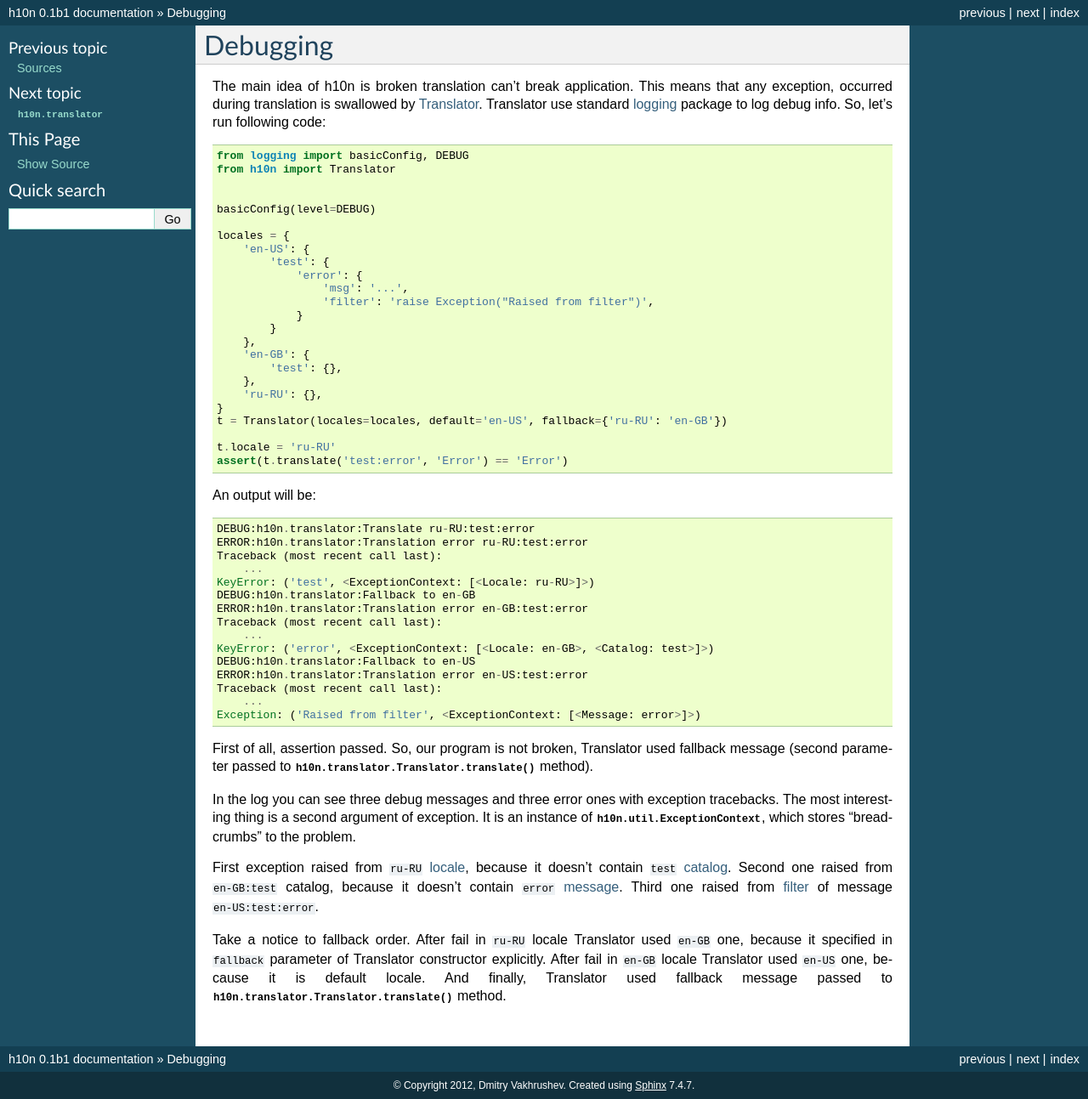
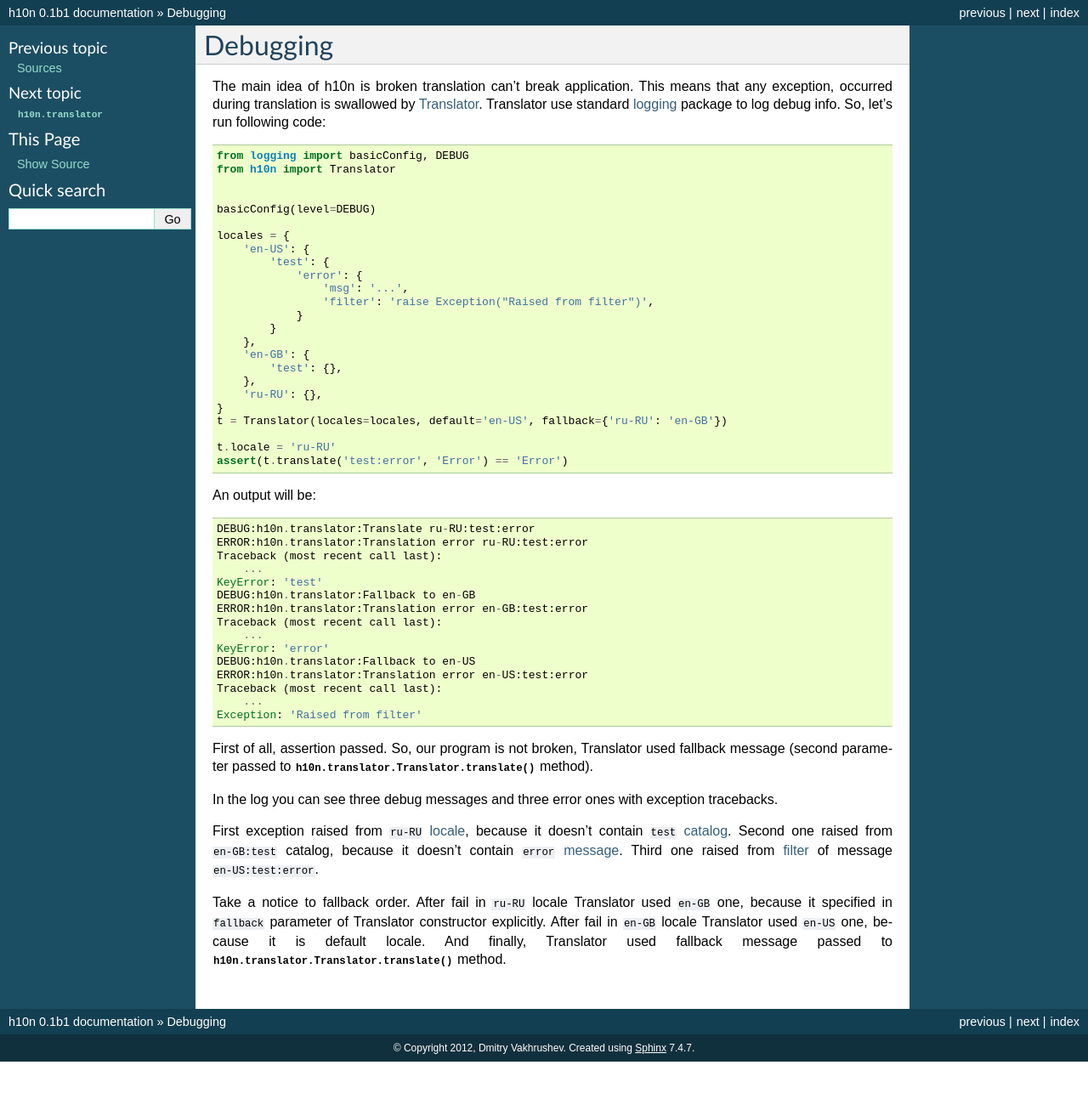
Before and after one commit to kr41/h10n, a Sphinx documentation site: the page built from docs/narrative/6_debugging.rst, in a window 1280 px wide. Shown: the whole page at 85% size. Built offline with Sphinx 7.4.7, drawn with Linux system fonts in a browser that asks for light colours; after the commit the page ends 1249 px from its top, so only the background shows below that.

Commit message:
Updated debugging part of docs

```diff
--- a/docs/narrative/6_debugging.rst
+++ b/docs/narrative/6_debugging.rst
@@ -19,26 +19,24 @@ An output will be::
     ERROR:h10n.translator:Translation error ru-RU:test:error
     Traceback (most recent call last):
         ...
-    KeyError: ('test', <ExceptionContext: [<Locale: ru-RU>]>)
+    KeyError: 'test'
     DEBUG:h10n.translator:Fallback to en-GB
     ERROR:h10n.translator:Translation error en-GB:test:error
     Traceback (most recent call last):
         ...
-    KeyError: ('error', <ExceptionContext: [<Locale: en-GB>, <Catalog: test>]>)
+    KeyError: 'error'
     DEBUG:h10n.translator:Fallback to en-US
     ERROR:h10n.translator:Translation error en-US:test:error
     Traceback (most recent call last):
         ...
-    Exception: ('Raised from filter', <ExceptionContext: [<Message: error>]>)
+    Exception: 'Raised from filter'
 
 First of all, assertion passed.  So, our program is not broken, Translator used
 fallback message (second parameter passed
 to :meth:`h10n.translator.Translator.translate` method).
 
 In the log you can see three debug messages and three error ones with exception
-tracebacks.  The most interesting thing is a second argument of exception.
-It is an instance of :class:`h10n.util.ExceptionContext`, which stores
-"breadcrumbs" to the problem.
+tracebacks.
 
 First exception raised from ``ru-RU`` :term:`locale`, because it doesn't contain
 ``test`` :term:`catalog`.  Second one raised from ``en-GB:test`` catalog, because
```
